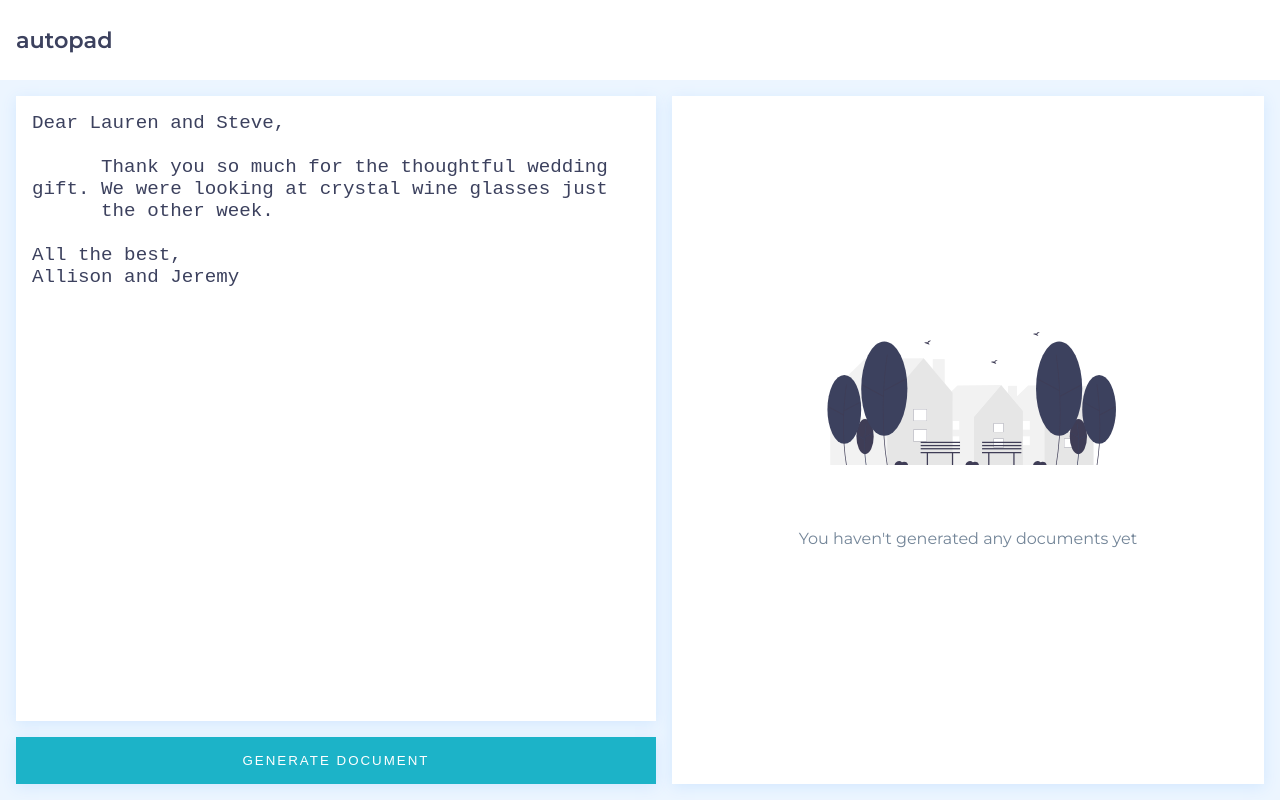
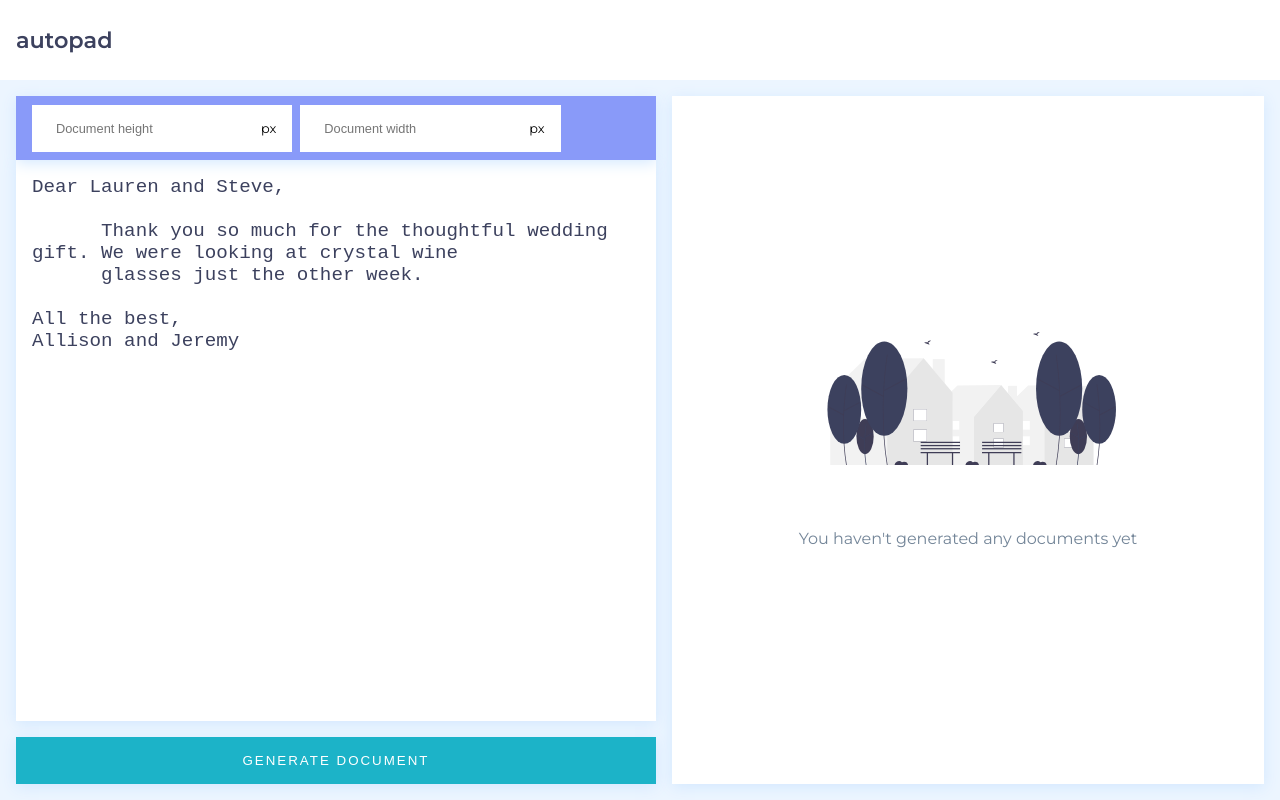
Before and after one commit to ProgaPanda/autopad, a React (Create React App) app: page / in a window 1280 px wide. Built offline with nearby package versions, Linux system fonts and the light colour scheme.

Commit message:
[FEAT] Added options controller component

```diff
--- a/src/assets/styles/theme.ts
+++ b/src/assets/styles/theme.ts
@@ -1,10 +1,19 @@
 export const theme = {
   colors: {
     primary: "#3c415e",
+    primary_200: "#899af9",
     secondary: "#1cb3c8",
     secondary_200: "#29cbe0",
+    secondary_400: "#a6e9f2",
     accent: "#d3e8ff",
     accent_200: "#ecf5ff",
     accent_400: "#738598",
+
+    neutral_100: "#27282f",
+    neutral_200: "#565656",
+    neutral_300: "#9faab5",
+    neutral_400: "#bcc4ce",
+    neutral_500: "#d0dcea",
+    neutral_600: "#ecf5ff",
   },
 };
--- /dev/null
+++ b/src/components/input/input.component.tsx
@@ -0,0 +1,74 @@
+import React from "react";
+import styled, { css } from "styled-components";
+import { theme } from "../../assets/styles/theme";
+
+const disabledPartial = css`
+  background: ${theme.colors.neutral_600};
+  :hover {
+    cursor: not-allowed;
+  }
+`;
+
+const StyledInputContainer = styled.div`
+  display: flex;
+  min-width: 100px;
+`;
+
+const StyledInput = styled.input<InputProps>`
+  padding: 1rem 1.5rem;
+  border: 0;
+  background: #fff;
+  min-width: 100px;
+  font-size: 0.8rem;
+
+  ${(props: InputProps) => props.disabled && disabledPartial}
+
+  :focus {
+    outline-color: ${theme.colors.secondary};
+  }
+`;
+
+const StyledPrefix = styled.div`
+  padding: 1rem;
+  background: #fff;
+  font-size: 0.8rem;
+`;
+
+const StyledSuffix = StyledPrefix;
+
+interface InputProps extends React.InputHTMLAttributes<HTMLInputElement> {
+  initialValue?: string | number;
+  onChange: (event: React.ChangeEvent<HTMLInputElement>) => void;
+  prefix?: string;
+  suffix?: string;
+}
+
+export const Input: React.FC<InputProps> = ({
+  initialValue,
+  onChange,
+  disabled,
+  prefix,
+  suffix,
+  ...props
+}) => {
+  const handleChange = (event: React.ChangeEvent<HTMLInputElement>) => {
+    if (!disabled) {
+      onChange(event);
+    }
+  };
+
+  return (
+    <StyledInputContainer>
+      {prefix && <StyledPrefix>{prefix}</StyledPrefix>}
+      <StyledInput
+        onChange={handleChange}
+        defaultValue={String(initialValue)}
+        disabled={disabled}
+        prefix={prefix}
+        suffix={suffix}
+        {...props}
+      ></StyledInput>
+      {suffix && <StyledSuffix>{suffix}</StyledSuffix>}
+    </StyledInputContainer>
+  );
+};
--- /dev/null
+++ b/src/containers/writing-pad/components/options-controller/options-controller.component.tsx
@@ -0,0 +1,56 @@
+import React from "react";
+import styled from "styled-components";
+import { theme } from "../../../../assets/styles/theme";
+import { WORDING } from "../../../../shared/i18n/en.wording";
+import { Input } from "../../../../components/input/input.component";
+
+const t = WORDING.WRITING_PAD.OPTIONS_CONTROLLER;
+
+const StyledOptionsController = styled.div`
+  display: flex;
+  align-items: center;
+  height: 4rem;
+  padding: 1rem;
+  background: ${theme.colors.primary_200};
+  box-shadow: 0px 3px 14px 0px ${theme.colors.accent};
+  z-index: 1;
+
+  > * {
+    margin-right: 0.5rem;
+  }
+`;
+
+interface OptionsControllerProps {
+  dispatcher: React.Dispatch<any>;
+}
+
+export const OptionsController: React.FC<OptionsControllerProps> = ({
+  dispatcher,
+}) => {
+  return (
+    <StyledOptionsController>
+      <Input
+        placeholder="Document height"
+        type="number"
+        onChange={(e) =>
+          dispatcher({
+            type: "DOCUMENT_HEIGHT",
+            value: `${e.target?.value}pt`,
+          })
+        }
+        suffix="px"
+      />
+      <Input
+        placeholder="Document width"
+        type="number"
+        onChange={(e) =>
+          dispatcher({
+            type: "DOCUMENT_WIDTH",
+            value: `${e.target?.value}pt`,
+          })
+        }
+        suffix="px"
+      />
+    </StyledOptionsController>
+  );
+};
--- a/src/components/text-area/text-area.component.tsx
+++ b/src/containers/writing-pad/components/text-area/text-area.component.tsx
@@ -1,7 +1,7 @@
 import React from "react";
 import styled from "styled-components";
-import { theme } from "../../assets/styles/theme";
-import { WORDING } from "../../shared/i18n/en.wording";
+import { theme } from "../../../../assets/styles/theme";
+import { WORDING } from "../../../../shared/i18n/en.wording";
 
 const t = WORDING.WRITING_PAD.TEXT_AREA;
 const StyledTextArea = styled.textarea`
--- a/src/containers/writing-pad/writing-pad.container.tsx
+++ b/src/containers/writing-pad/writing-pad.container.tsx
@@ -1,38 +1,40 @@
-import React, { useState } from "react";
+import React, { useState, useReducer } from "react";
 import styles from "./writing-pad.module.scss";
-import { TextArea } from "../../components/text-area/text-area.component";
+import { TextArea } from "./components/text-area/text-area.component";
 import { ReactComponent as LoadingIcon } from "../../assets/svgs/loading.icon.svg";
-import { generateDocument } from "./writing-pad.service";
+import { ReactComponent as EmptyState } from "../../assets/svgs/empty-state.svg";
+import {
+  generateDocument,
+  optionsReducer,
+  initialOptions,
+} from "./writing-pad.service";
 import { WORDING } from "../../shared/i18n/en.wording";
 import { Button } from "../../components/button/button.component";
-import { ReactComponent as EmptyState } from "../../assets/svgs/empty-state.svg";
+import { OptionsController } from "./components/options-controller/options-controller.component";
 
 const t = WORDING.WRITING_PAD;
 
 export const WritingPad = () => {
   const [text, setText] = useState(t.TEXT_AREA.INITIAL_TEXT);
+  const [documentOptions, optionsDispatcher] = useReducer(
+    optionsReducer,
+    initialOptions
+  );
+
   const [documentURL, setDocumentURL] = useState("");
-  const [loading, setloading] = useState(false);
+  const [loading, setLoading] = useState(false);
 
   const getDocument = () => {
     if (text) {
-      setloading(true);
-      generateDocument(text, {
-        fontId: "8X3WPZ4800AT",
-        documentHeight: "842pt",
-        documentWidth: "595pt",
-        fontSize: "14pt",
-        wordSpacingVariance: 0.5,
-        lineSpacingVariance: 0.5,
-      })
+      setLoading(true);
+      generateDocument(text, documentOptions)
         .then((documentURL) => {
           if (documentURL) {
             setDocumentURL(documentURL);
-            setloading(false);
           }
         })
-        .catch(() => {
-          setloading(false);
+        .finally(() => {
+          setLoading(false);
         });
     }
   };
@@ -40,6 +42,7 @@ export const WritingPad = () => {
   return (
     <div className={styles["writing-pad"]}>
       <div className={styles["writing-pad__textarea"]}>
+        <OptionsController dispatcher={optionsDispatcher} />
         <TextArea
           text={text}
           onChange={(event: React.ChangeEvent<HTMLTextAreaElement>) =>
--- a/src/containers/writing-pad/writing-pad.service.ts
+++ b/src/containers/writing-pad/writing-pad.service.ts
@@ -28,3 +28,48 @@ export const generateDocument = (
       console.error("error with document generation");
     });
 };
+
+/**
+ * initial document options object
+ */
+export const initialOptions: DocumentGenerationOptions = {
+  fontId: "8X3WPZ4800AT",
+  documentHeight: "842pt",
+  documentWidth: "595pt",
+  fontSize: "14pt",
+  wordSpacingVariance: 0.5,
+  lineSpacingVariance: 0.5,
+  randomSeed: -1,
+  lineSpacing: 1.5,
+};
+
+type OptionsAction =
+  | { type: "DOCUMENT_WIDTH"; value: string }
+  | { type: "DOCUMENT_HEIGHT"; value: string };
+
+/**
+ * document options reducer
+ * @param {string} text
+ * @param {DocumentGenerationOptions} documentOptions
+ * @returns {Promise<string | void> } promise with document URL
+ */
+export const optionsReducer = (
+  state: DocumentGenerationOptions,
+  action: OptionsAction
+) => {
+  switch (action.type) {
+    case "DOCUMENT_WIDTH":
+      return {
+        ...state,
+        documentWidth: action.value,
+      };
+    case "DOCUMENT_HEIGHT":
+      return {
+        ...state,
+        documentHeight: action.value,
+      };
+
+    default:
+      return state;
+  }
+};
--- a/src/shared/i18n/en.wording.ts
+++ b/src/shared/i18n/en.wording.ts
@@ -8,12 +8,14 @@ export const WORDING = {
       },
       INITIAL_TEXT: `Dear Lauren and Steve,
 
-      Thank you so much for the thoughtful wedding gift. We were looking at crystal wine glasses just
-      the other week.
+      Thank you so much for the thoughtful wedding gift. We were looking at crystal wine
+      glasses just the other week.
 
 All the best,
 Allison and Jeremy`,
     },
+
+    OPTIONS_CONTROLLER: {},
 
     DOCUMENT: {
       EMPTY_STATE_TEXT: "You haven't generated any documents yet",
```
